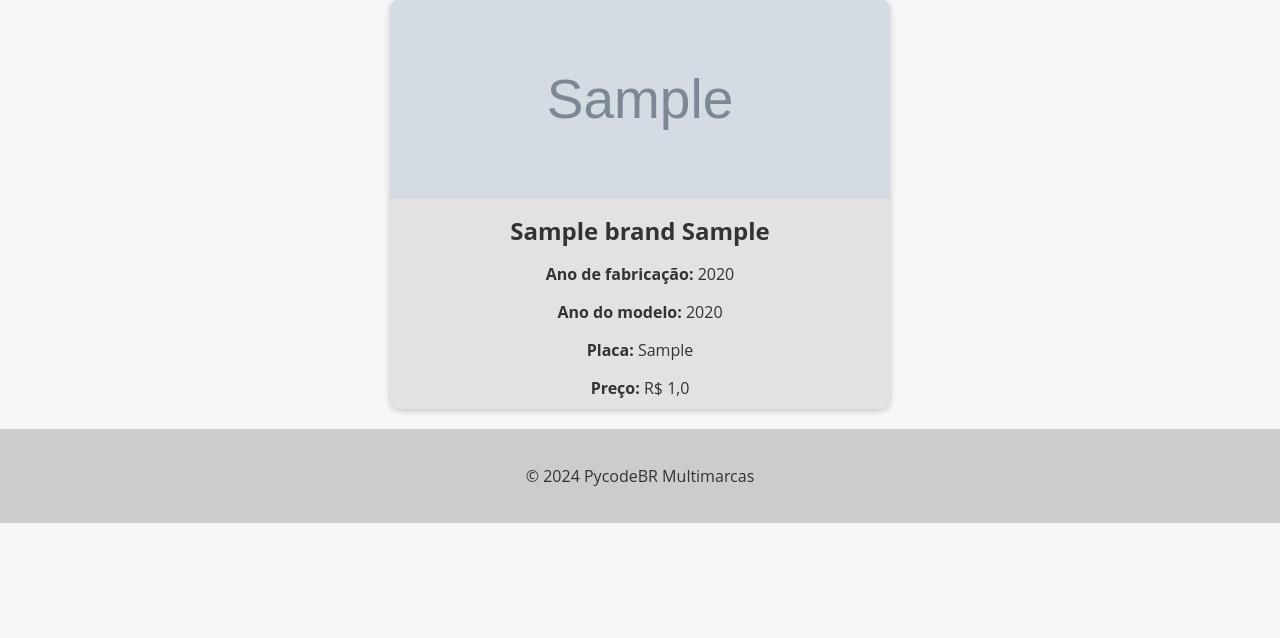
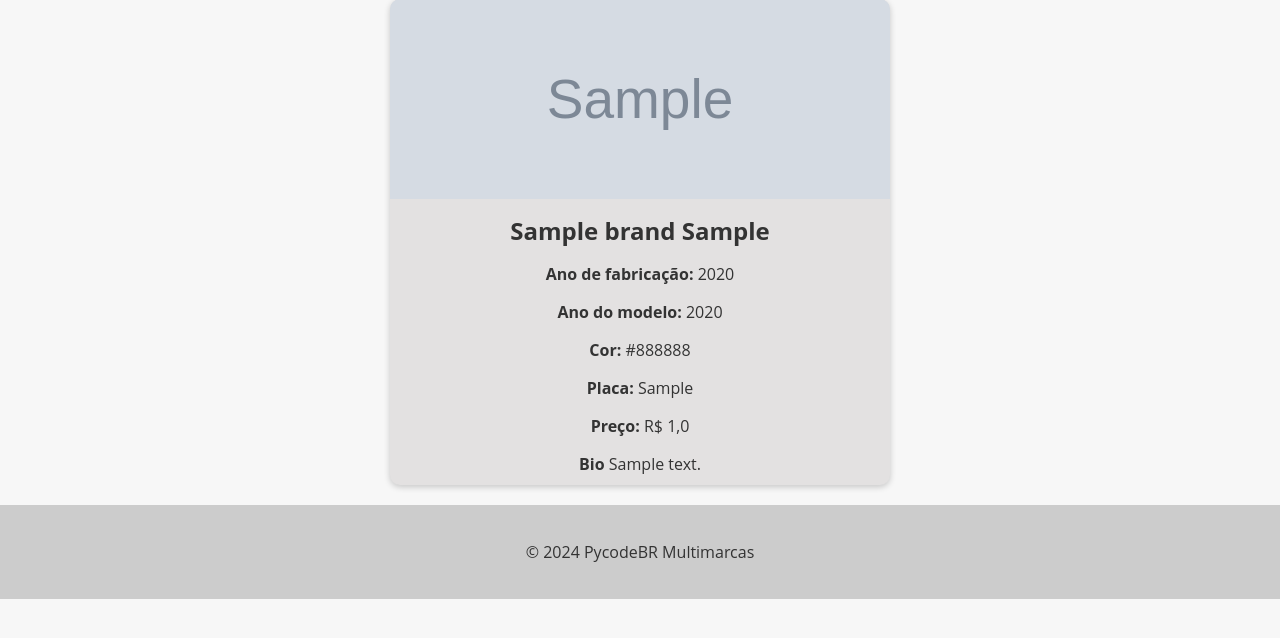
Before and after one commit to FelipeAngeli/carros_projeto_site, a Django app: page /cars/1 in a window 1280 px wide. Shown: the part 71-709 px from the top of the page. Run offline with Django 5.2, Linux system fonts and the light colour scheme; tables that the repository leaves empty hold one stand-in row (values such as "Sample post"); grey boxes marked "Sample" are stand-in pictures.

Commit message:
campo bio

```diff
--- a/cars/models.py
+++ b/cars/models.py
@@ -21,6 +21,7 @@ class Car(models.Model):
     value = models.FloatField(blank=True, null=True)
     color = models.CharField(max_length=50, blank=True, null=True)
     photo = models.ImageField(upload_to='cars/', blank=True, null=True)
+    bio = models.TextField(blank=True, null=True)
 
     def __str__(self):
         return self.model
--- a/cars/templates/car_detail.html
+++ b/cars/templates/car_detail.html
@@ -84,8 +84,13 @@
       <h2>{{ object.brand }} {{ object.model }}</h2>
       <p><strong>Ano de fabricação:</strong> {{ object.factory_year }}</p>
       <p><strong>Ano do modelo:</strong> {{ object.model_year }}</p>
+      <p><strong>Cor:</strong> {{ object.color }}</p>
       <p><strong>Placa:</strong> {{ object.plate }}</p>
       <p><strong>Preço:</strong> R$ {{ object.value }}</p>
+      {% if object.bio %}
+        <p><strong>Bio</strong> {{ object.bio }}</p>
+      {% endif %}
+
   </div>
   {% if user.is_authenticated %}
     <div class="buttons-container">
```
Also changed, not shown: cars/migrations/0005_car_bio.py (added).
